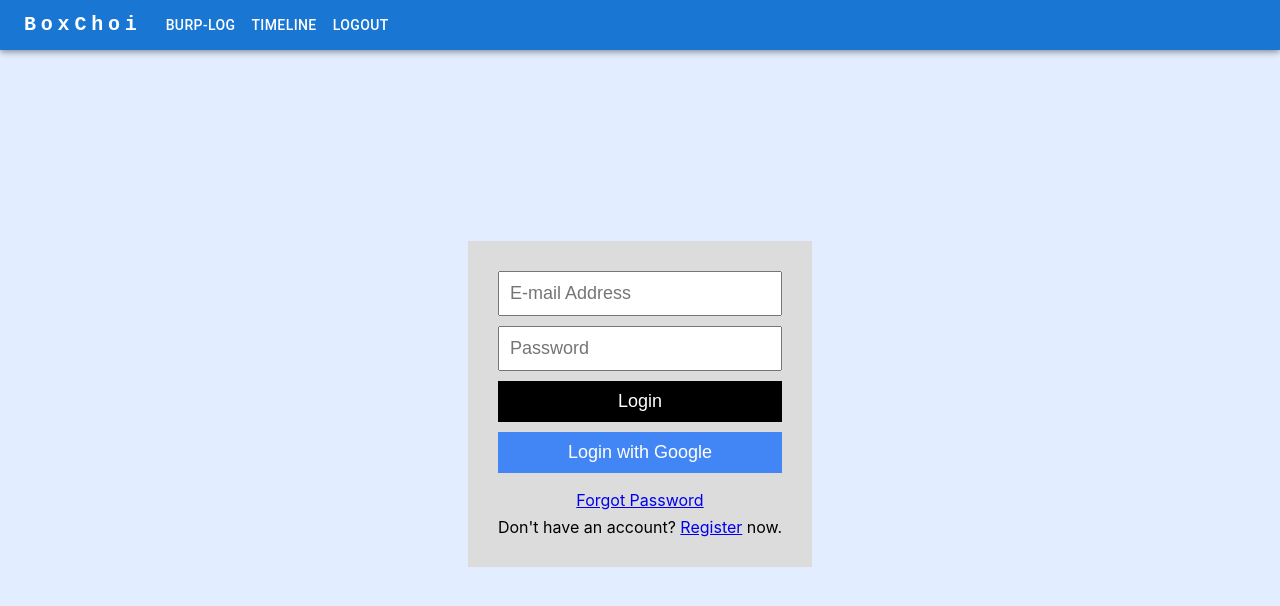
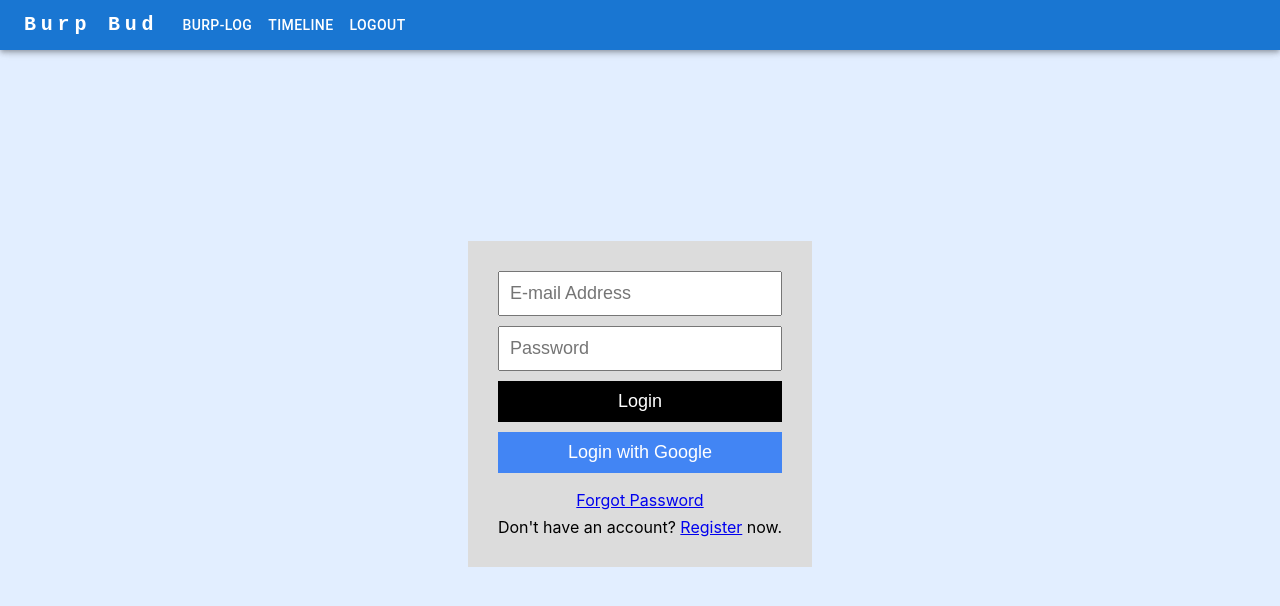
Before and after one commit to WhaleAnchor/BurpBud, a React (Create React App) app: page / in a window 1280 px wide. Shown: the top 606 px of the page. Built offline with nearby package versions, Linux system fonts and the light colour scheme; no server answers.

Commit message:
navbar name

```diff
--- a/src/components/NavBar.js
+++ b/src/components/NavBar.js
@@ -51,7 +51,7 @@ export function NavBar({ setActiveComponent }) {
               textDecoration: 'none',
             }}
           >
-            BoxChoi
+            Burp Bud
           </Typography>
 
           {/* Main burp logging page */}
```
